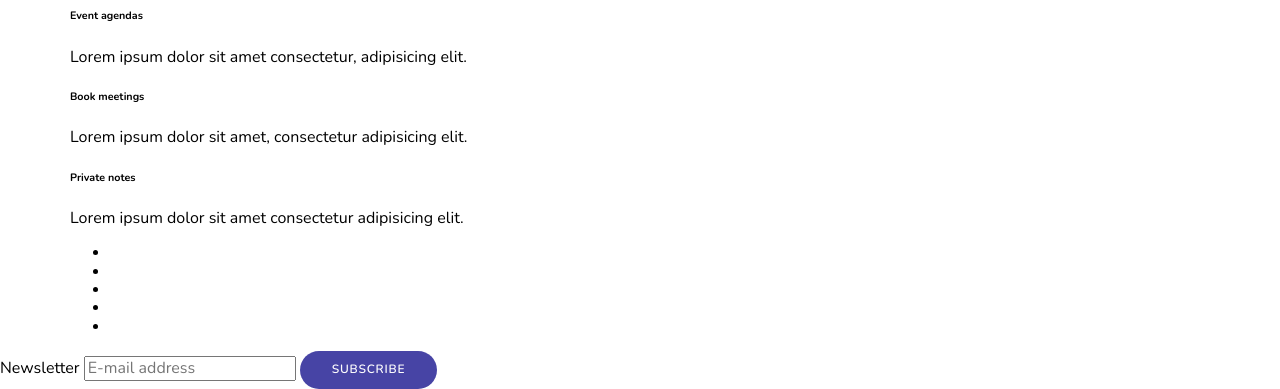
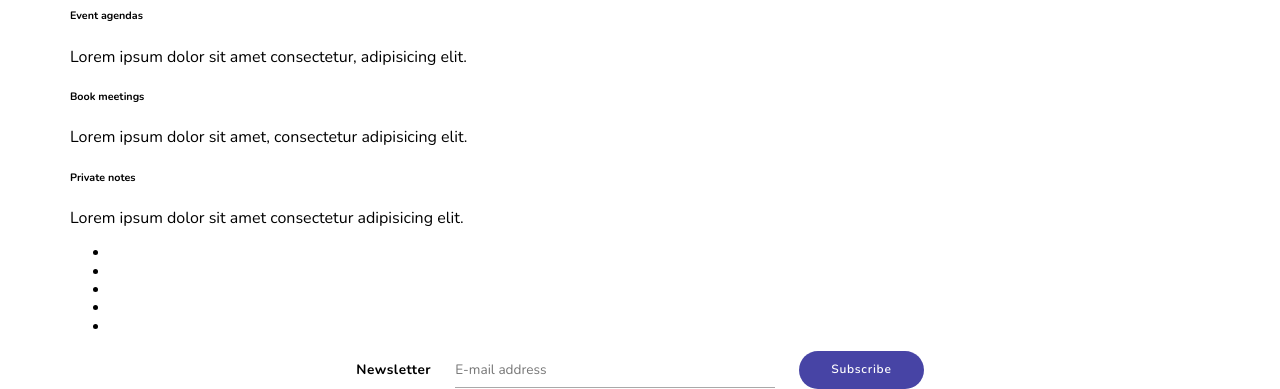
Before and after one commit to sidsbrmnn/brindle, a website: page index.html in a window 1280 px wide. Shown: the part 1049-1438 px from the top of the page. Drawn offline with nearby package versions, Linux system fonts and the light colour scheme; files that its build step writes are made by us from their sources.

Commit message:
sass: added styles for newletter section

```diff
--- /dev/null
+++ b/scss/_sections.scss
@@ -0,0 +1 @@
+@import "sections/newsletter";
--- /dev/null
+++ b/scss/sections/_newsletter.scss
@@ -0,0 +1,32 @@
+.newsletter {
+  font-size: 0.85rem !important;
+  letter-spacing: 0.5px;
+  display: flex;
+  flex-direction: column;
+  align-items: center;
+  justify-content: center;
+  .title {
+    font-weight: 700;
+  }
+  input[type="email"] {
+    padding: 0.6rem 0;
+    margin: 0.75rem 0;
+    border: none;
+    border-bottom: 0.1rem solid #a9a9a9;
+    text-align: center;
+    width: 20rem;
+  }
+  button[type="submit"] {
+    text-transform: capitalize;
+  }
+}
+
+@media (min-width: 768px) {
+  .newsletter {
+    flex-direction: row;
+    input[type="email"] {
+      margin: 0 1.5rem;
+      text-align: left;
+    }
+  }
+}
--- a/scss/theme.scss
+++ b/scss/theme.scss
@@ -2,6 +2,7 @@
 @import "variables";
 @import "layout";
 @import "navbar";
+@import "sections";
 
 body {
   font-family: "Nunito", -apple-system, "Segoe UI", Roboto, Ubuntu, "Open Sans",
```
